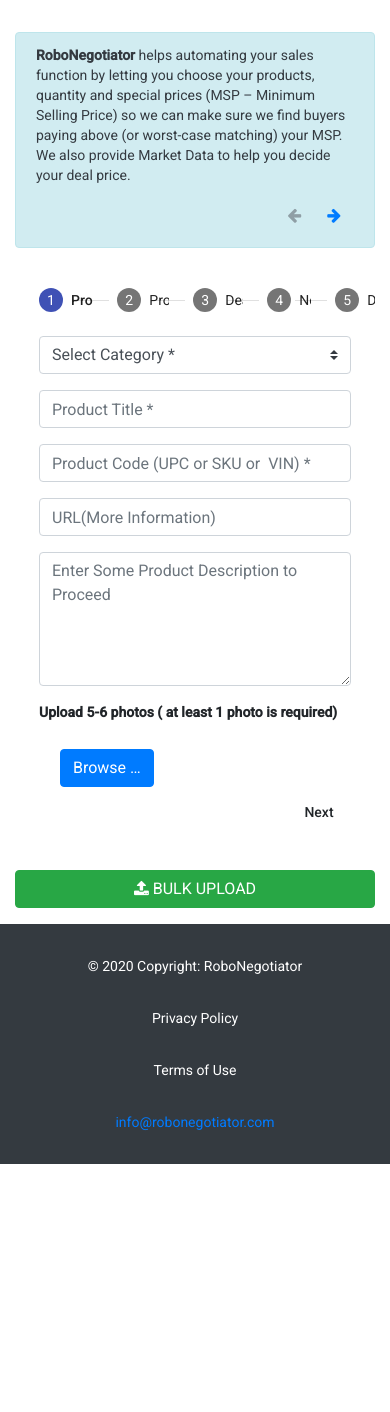
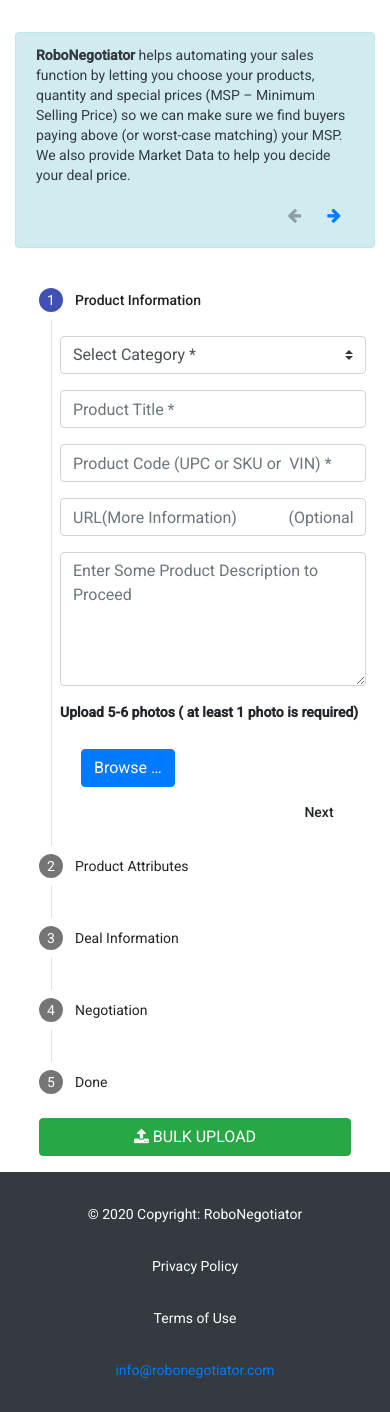
Before and after one commit to Benjalorc/robo-nagotiator-demo, an Angular app: page / in a window 390 px wide. Before the commit the page ends 1164 px from the top, so only its background shows below. Built offline with nearby package versions, Linux system fonts and the light colour scheme.

Commit message:
Vertical stepper for small

```diff
--- a/src/app/app.component.html
+++ b/src/app/app.component.html
@@ -1,37 +1,10 @@
-<div class="main-content-inner">
-<div class="container">
-
-<div class="row">
-   <div class="col-12">
-        <div #AddInfo class="alert alert-info text-dark" role="alert">
-            <p *ngIf="alertPage === 1"><b>RoboNegotiator</b> helps automating your sales function by letting you choose your products, quantity and special prices (MSP – Minimum Selling Price) so we can make sure we find buyers paying above (or worst-case matching) your MSP.  We also provide Market Data to help you decide your deal price. </p>
-            <p *ngIf="alertPage === 2">You can also configure <b>“Negotiation Parameters/Rules”</b> for your product based on your needs. You can opt for us to be aggressive or lenient while negotiating for you. Configure once and enjoy automated sales.</p>
-            <p *ngIf="alertPage === 3">Please provide necessary information below for us to know those products, quantity and minimum selling price you want for these products.  For uploading deals in mass, you can also use <b>“Bulk Upload”</b> feature.</p>
-            <div class="actions text-right">
-                <button type="button" class="btn btn-link" (click)="setAlertPage(alertPage-1)" [disabled]="alertPage === 1">
-                    <i class="fa fa-arrow-left"></i>
-                </button>
-                <button type="button" class="btn btn-link" (click)="setAlertPage(alertPage+1)" [disabled]="alertPage === 3">
-                    <i class="fa fa-arrow-right"></i>
-                </button>
-            </div>
-        </div>
-   </div>
-</div>
-
-<div class="row">
-    <div class="col-12">
-        <mat-horizontal-stepper [linear]="isLinear" #stepper>
-          <mat-step>
-            <form [formGroup]="firstFormGroup">
-              <ng-template matStepLabel>Product Information</ng-template>
+<ng-template #Step1>
 
 <div class="row">
 
     <div class="col-md-6">
        <div class="form-group">
-                                                                    <select required="" name="category" onchange="setAttributes(this.value)" class="custom-select" style="display: block
-                                     !important;">
+            <select required="" name="category" onchange="setAttributes(this.value)" class="custom-select" style="display: block !important;">
                  <option value="">Select Category *</option>
                  <option>Automobiles</option>
                  <option>Electronics</option>
@@ -84,14 +57,9 @@
 
     </div>
 </div>
-                <div class="pull-right">
-                    <button mat-button matStepperNext>Next</button>
-                </div>
-            </form>
-          </mat-step>
-          <mat-step>
-            <form [formGroup]="secondFormGroup">
-              <ng-template matStepLabel>Product Attributes</ng-template>
+</ng-template><!-- end step 1-->
+
+<ng-template #Step2>
     <div class="row attr-grid">
         <input type="text" class="form-control" id="attributeId_1" placeholder="Attribute 1 / Make  (Optional)" name="make" value="">
         <input type="text" class="form-control" id="attributeId_2" placeholder="Attribute 2 / Model(Optional)" name="model" value="">
@@ -99,15 +67,9 @@
         <input type="text" class="form-control" id="attributeId_4" placeholder="Attribute 4/Color (Optional)" name="color" value="">
         <input type="text" class="form-control" id="attributeId_5" placeholder="Attribute 5/Size (Optional)" name="size" value="">
     </div>
-              <div class="pull-right">
-                <button mat-button matStepperPrevious>Back</button>
-                <button mat-button matStepperNext>Next</button>
-              </div>
-            </form>
-          </mat-step>
-          <mat-step>
-            <form [formGroup]="secondFormGroup">
-              <ng-template matStepLabel>Deal Information</ng-template>
+</ng-template><!-- end step 2-->
+
+<ng-template #Step3>
 <div class="row">
         <div class="col-md-6">
           <div class="form-group">
@@ -136,15 +98,9 @@
            </div>
         </div>
 </div>
-              <div class="pull-right">
-                <button mat-button matStepperPrevious>Back</button>
-                <button mat-button matStepperNext>Next</button>
-              </div>
-            </form>
-          </mat-step>
-          <mat-step>
-            <form [formGroup]="secondFormGroup">
-              <ng-template matStepLabel>Negotiation</ng-template>
+</ng-template><!-- end step 3-->
+
+<ng-template #Step4>
 <div class="row">
       <div class="col-md-12">
         <div class="form-group">
@@ -157,25 +113,153 @@
         </div>
       </div>
   </div>
+</ng-template><!-- end step 4-->
+
+<ng-template #FormStepper>
+    <mat-horizontal-stepper class="myStepper" *ngIf="!isSmall" [linear]="isLinear" #stepper>
+          <mat-step>
+                <ng-template matStepLabel>Product Information</ng-template>
+                <ng-container [ngTemplateOutlet]="Step1"></ng-container>
+                <div class="pull-right">
+                    <button mat-button matStepperNext>Next</button>
+                </div>
+          </mat-step>
+          <mat-step>
+                <ng-template matStepLabel>Product Attributes</ng-template>
+                <ng-container [ngTemplateOutlet]="Step2"></ng-container>
                 <div class="pull-right">
                     <button mat-button matStepperPrevious>Back</button>
                     <button mat-button matStepperNext>Next</button>
                 </div>
-            </form>
+          </mat-step>
+          <mat-step>
+                <ng-template matStepLabel>Deal Information</ng-template>
+                <ng-container [ngTemplateOutlet]="Step3"></ng-container>
+                <div class="pull-right">
+                    <button mat-button matStepperPrevious>Back</button>
+                    <button mat-button matStepperNext>Next</button>
+                </div>
+          </mat-step>
+          <mat-step>
+                <ng-template matStepLabel>Negotiation</ng-template>
+                <ng-container [ngTemplateOutlet]="Step4"></ng-container>
+                <div class="pull-right">
+                    <button mat-button matStepperPrevious>Back</button>
+                    <button mat-button matStepperNext>Next</button>
+                </div>
           </mat-step>
           <mat-step>
                 <ng-template matStepLabel>Done</ng-template>
                 <h4 class="text-center text-success">You are now done!!!<i class="fa fa-check"></i></h4>
-                        <button class="btn btn-primary btn-block">
-                           <i class="fa fa-check"></i>
-                            UPLOAD DEAL
-                         </button>
+                <button class="btn btn-primary btn-block"><i class="fa fa-check"></i>UPLOAD DEAL</button>
+          </mat-step>
+    </mat-horizontal-stepper>
 
-            <div>
+    <mat-vertical-stepper class="myStepper" *ngIf="isSmall" [linear]="isLinear" #stepper>
+          <mat-step>
+                <ng-template matStepLabel>Product Information</ng-template>
+                <ng-container [ngTemplateOutlet]="Step1"></ng-container>
+                <div class="pull-right">
+                    <button mat-button matStepperNext>Next</button>
                 </div>
           </mat-step>
-        </mat-horizontal-stepper>
-        <button type="button" style="margin: 1rem 0;" class="btn btn-success btn-block" data-toggle="modal" data-target=".bd-example-modal-lg"><i class="fa fa-upload" aria-hidden="true"></i> BULK UPLOAD</button>
+          <mat-step>
+                <ng-template matStepLabel>Product Attributes</ng-template>
+                <ng-container [ngTemplateOutlet]="Step2"></ng-container>
+                <div class="pull-right">
+                    <button mat-button matStepperPrevious>Back</button>
+                    <button mat-button matStepperNext>Next</button>
+                </div>
+          </mat-step>
+          <mat-step>
+                <ng-template matStepLabel>Deal Information</ng-template>
+                <ng-container [ngTemplateOutlet]="Step3"></ng-container>
+                <div class="pull-right">
+                    <button mat-button matStepperPrevious>Back</button>
+                    <button mat-button matStepperNext>Next</button>
+                </div>
+          </mat-step>
+          <mat-step>
+                <ng-template matStepLabel>Negotiation</ng-template>
+                <ng-container [ngTemplateOutlet]="Step4"></ng-container>
+                <div class="pull-right">
+                    <button mat-button matStepperPrevious>Back</button>
+                    <button mat-button matStepperNext>Next</button>
+                </div>
+          </mat-step>
+          <mat-step>
+                <ng-template matStepLabel>Done</ng-template>
+                <h4 class="text-center text-success">You are now done!!!<i class="fa fa-check"></i></h4>
+                <button class="btn btn-primary btn-block"><i class="fa fa-check"></i>UPLOAD DEAL</button>
+          </mat-step>
+    </mat-vertical-stepper>
+
+</ng-template>
+
+<ng-template #FormSteps>
+          <mat-step>
+                <ng-template matStepLabel>Product Information</ng-template>
+                <ng-container [ngTemplateOutlet]="Step1"></ng-container>
+                <div class="pull-right">
+                    <button mat-button matStepperNext>Next</button>
+                </div>
+          </mat-step>
+          <mat-step>
+                <ng-template matStepLabel>Product Attributes</ng-template>
+                <ng-container [ngTemplateOutlet]="Step2"></ng-container>
+                <div class="pull-right">
+                    <button mat-button matStepperPrevious>Back</button>
+                    <button mat-button matStepperNext>Next</button>
+                </div>
+          </mat-step>
+          <mat-step>
+                <ng-template matStepLabel>Deal Information</ng-template>
+                <ng-container [ngTemplateOutlet]="Step3"></ng-container>
+                <div class="pull-right">
+                    <button mat-button matStepperPrevious>Back</button>
+                    <button mat-button matStepperNext>Next</button>
+                </div>
+          </mat-step>
+          <mat-step>
+                <ng-template matStepLabel>Negotiation</ng-template>
+                <ng-container [ngTemplateOutlet]="Step4"></ng-container>
+                <div class="pull-right">
+                    <button mat-button matStepperPrevious>Back</button>
+                    <button mat-button matStepperNext>Next</button>
+                </div>
+          </mat-step>
+          <mat-step>
+                <ng-template matStepLabel>Done</ng-template>
+                <h4 class="text-center text-success">You are now done!!!<i class="fa fa-check"></i></h4>
+                <button class="btn btn-primary btn-block"><i class="fa fa-check"></i>UPLOAD DEAL</button>
+          </mat-step>
+</ng-template>
+
+<div class="main-content-inner">
+<div class="container">
+
+<div class="row">
+   <div class="col-12">
+        <div #AddInfo class="alert alert-info text-dark" role="alert">
+            <p *ngIf="alertPage === 1"><b>RoboNegotiator</b> helps automating your sales function by letting you choose your products, quantity and special prices (MSP – Minimum Selling Price) so we can make sure we find buyers paying above (or worst-case matching) your MSP.  We also provide Market Data to help you decide your deal price. </p>
+            <p *ngIf="alertPage === 2">You can also configure <b>“Negotiation Parameters/Rules”</b> for your product based on your needs. You can opt for us to be aggressive or lenient while negotiating for you. Configure once and enjoy automated sales.</p>
+            <p *ngIf="alertPage === 3">Please provide necessary information below for us to know those products, quantity and minimum selling price you want for these products.  For uploading deals in mass, you can also use <b>“Bulk Upload”</b> feature.</p>
+            <div class="actions text-right">
+                <button type="button" class="btn btn-link" (click)="setAlertPage(alertPage-1)" [disabled]="alertPage === 1">
+                    <i class="fa fa-arrow-left"></i>
+                </button>
+                <button type="button" class="btn btn-link" (click)="setAlertPage(alertPage+1)" [disabled]="alertPage === 3">
+                    <i class="fa fa-arrow-right"></i>
+                </button>
+            </div>
+        </div>
+   </div>
+</div>
+
+<div class="row">
+    <div class="col-12" (window:resize)="calcSize()">
+        <ng-container [ngTemplateOutlet]="FormStepper"></ng-container>
+        <button type="button" class="btn btn-success btn-block bulk-upload" data-toggle="modal" data-target=".bd-example-modal-lg"><i class="fa fa-upload" aria-hidden="true"></i> BULK UPLOAD</button>
     </div>
 </div>
 
--- a/src/app/app.component.scss
+++ b/src/app/app.component.scss
@@ -46,6 +46,14 @@
 	display: grid;
 	grid-gap: 1rem;
 }
+@media only screen and (max-width: 767px){
+
+	::ng-deep .myStepper .mat-vertical-content .row>*,
+	::ng-deep .myStepper .mat-vertical-content .row>*{
+		padding: 0 !important;
+	}
+
+}
 @media only screen and (min-width: 768px){
 	.footer{
 		grid-template-columns: 70% 1fr 1fr;
@@ -60,3 +68,8 @@
 		grid-template-columns: repeat(3, 1fr)
 	}
 }
+
+.bulk-upload{
+	margin: 0 auto 1rem auto;
+    width: calc(100% - 3rem);
+}
--- a/src/app/app.component.ts
+++ b/src/app/app.component.ts
@@ -8,7 +8,7 @@
 })
 export class AppComponent implements OnInit{
 
-  @ViewChild('AddInfo') addInfo: ElementRef;
+  @ViewChild('AddInfo', {static: false}) addInfo: ElementRef;
   @ViewChild('FilePicker') filePicker: ElementRef;
   title = 'robo-negotiator';
   alertPage: number = 1;
@@ -17,9 +17,12 @@
   firstFormGroup: FormGroup;
   secondFormGroup: FormGroup;
 
+  isSmall: boolean;
+
   constructor(private _formBuilder: FormBuilder) {}
 
   ngOnInit(){
+  	this.calcSize();
     this.firstFormGroup = this._formBuilder.group({
       firstCtrl: ['', Validators.required]
     });
@@ -28,6 +31,10 @@
     });
   }
 
+  calcSize(){
+  	this.isSmall = window.innerWidth < 768 ? true : false;
+  }
+
   setAlertPage(num){
   	this.addInfo.nativeElement.classList.remove("active-"+this.alertPage);
   	this.alertPage = num;
```
Lines whose indentation alone changed are shown as unchanged.
